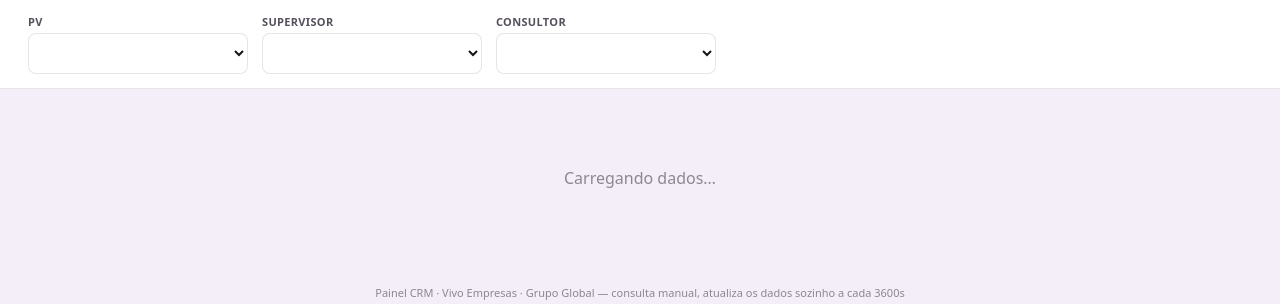
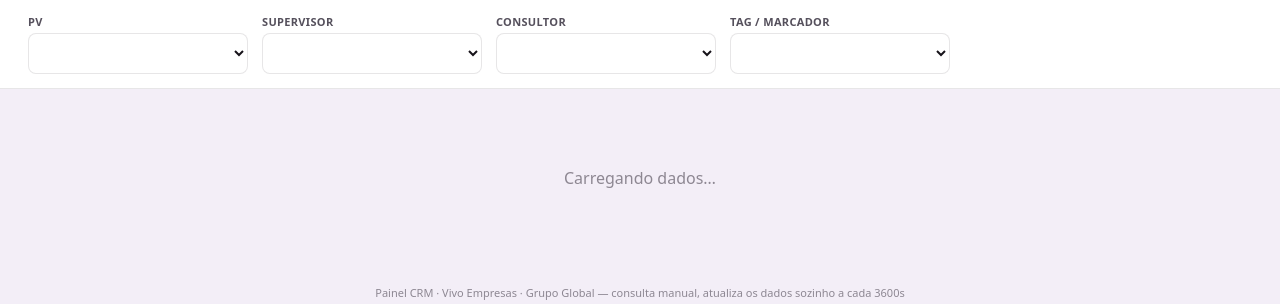
Before and after one commit to isramos90-ops/crm-live-dashboard, a Flask app: page /explorar in a window 1280 px wide. Shown: the part 72-376 px from the top of the page. Run offline with Flask 3, Linux system fonts and the light colour scheme; lists and menus that the app fills with data are empty; parts of the project's set-up code (start-up, migrations or seed data) failed here and were passed over.

Commit message:
Add files via upload

```diff
--- a/templates/explorar.html
+++ b/templates/explorar.html
@@ -154,6 +154,10 @@
     <label for="sel-cons">Consultor</label>
     <select id="sel-cons"></select>
   </div>
+  <div class="campo">
+    <label for="sel-tag">Tag / Marcador</label>
+    <select id="sel-tag"></select>
+  </div>
 </div>
 
 <main id="main">
@@ -228,6 +232,7 @@ let LAST_DATA = null;
 let SEL_PV = null;
 let SEL_SUP = VALOR_TODOS;   // VALOR_TODOS = "visão geral do PV"
 let SEL_CONS = VALOR_TODOS;  // VALOR_TODOS = "visão geral do supervisor"
+let SEL_TAG = VALOR_TODOS;   // VALOR_TODOS = "ver por PV/Supervisor/Consultor" (ignora tag)
 
 async function fetchData() {
   try {
@@ -266,6 +271,7 @@ function rebuildSelectsAndRender() {
   const selPvEl = document.getElementById('sel-pv');
   const selSupEl = document.getElementById('sel-sup');
   const selConsEl = document.getElementById('sel-cons');
+  const selTagEl = document.getElementById('sel-tag');
 
   const pvOptions = hierarchy.map(p => ({ value: p.pv, label: p.pv }));
   SEL_PV = populateSelect(selPvEl, pvOptions, SEL_PV || hierarchy[0].pv);
@@ -288,6 +294,25 @@ function rebuildSelectsAndRender() {
     selConsEl.disabled = true;
   }
   SEL_CONS = populateSelect(selConsEl, consOptions, SEL_CONS);
+
+  // Tag/Marcador (pedido da Isabela em 2026-09-21): eixo à parte da
+  // hierarquia PV/Supervisor/Consultor — ao escolher uma tag específica,
+  // o painel mostra o resultado agregado daquela tag (todos os PVs juntos)
+  // em vez do PV/Supervisor/Consultor selecionado.
+  const tags = period.tags || [];
+  const tagOptions = [{ value: VALOR_TODOS, label: '— Todas (ver por PV/Supervisor/Consultor) —' }]
+    .concat(tags.map(t => ({ value: t.tag, label: t.tag })));
+  SEL_TAG = populateSelect(selTagEl, tagOptions, SEL_TAG);
+  selPvEl.disabled = selSupEl.disabled = (SEL_TAG !== VALOR_TODOS);
+  if (SEL_TAG !== VALOR_TODOS) selConsEl.disabled = true;
+
+  if (SEL_TAG !== VALOR_TODOS) {
+    const tagNode = tags.find(t => t.tag === SEL_TAG);
+    if (tagNode) {
+      renderCore(tagNode, tagNode.tag, 'Tag / Marcador do CRM', null, tags, 'tag', false);
+      return;
+    }
+  }
 
   render(pvNode, supNode);
 }
@@ -337,6 +362,10 @@ function render(pvNode, supNode) {
     isPessoa = true;
   }
 
+  renderCore(node, nivelLabel, subLabel, foto, peers, peerNameKey, isPessoa, (SEL_SUP === VALOR_TODOS || !supNode) ? 'PV' : 'EQ', pvNode.pv);
+}
+
+function renderCore(node, nivelLabel, subLabel, foto, peers, peerNameKey, isPessoa, fallbackAvatarText, pvLabelForRanking) {
   document.getElementById('hd-nome').textContent = nivelLabel;
   document.getElementById('hd-cargo').textContent = subLabel;
   const avatarEl = document.getElementById('hd-initials');
@@ -347,7 +376,7 @@ function render(pvNode, supNode) {
     avatarEl.textContent = initials(nivelLabel).toUpperCase();
   } else {
     avatarEl.innerHTML = '';
-    avatarEl.textContent = (SEL_SUP === VALOR_TODOS || !supNode) ? 'PV' : 'EQ';
+    avatarEl.textContent = fallbackAvatarText || (peerNameKey === 'tag' ? '#' : '');
   }
 
   const realizadoTotal = node.revenue['RECEITA TOTAL'].receita;
@@ -370,7 +399,7 @@ function render(pvNode, supNode) {
     .sort((a, b) => b.p - a.p)
     .slice(0, 3)
     .map((s, i) => {
-      const foto = specialFoto(s.nome, peerNameKey, pvNode.pv) || fotoFor(s.nome);
+      const foto = (peerNameKey === 'tag') ? null : (specialFoto(s.nome, peerNameKey, pvLabelForRanking) || fotoFor(s.nome));
       const fotoHtml = foto ? `<img src="${foto}" alt="${s.nome}">` : initials(s.nome).toUpperCase();
       return `<div class="ranking-card rank-${i+1}">
         <div class="ranking-photo">
@@ -484,6 +513,10 @@ document.getElementById('sel-cons').addEventListener('change', (e) => {
   SEL_CONS = e.target.value;
   rebuildSelectsAndRender();
 });
+document.getElementById('sel-tag').addEventListener('change', (e) => {
+  SEL_TAG = e.target.value;
+  rebuildSelectsAndRender();
+});
 
 fetchData();
 setInterval(fetchData, REFRESH_MS);
```
